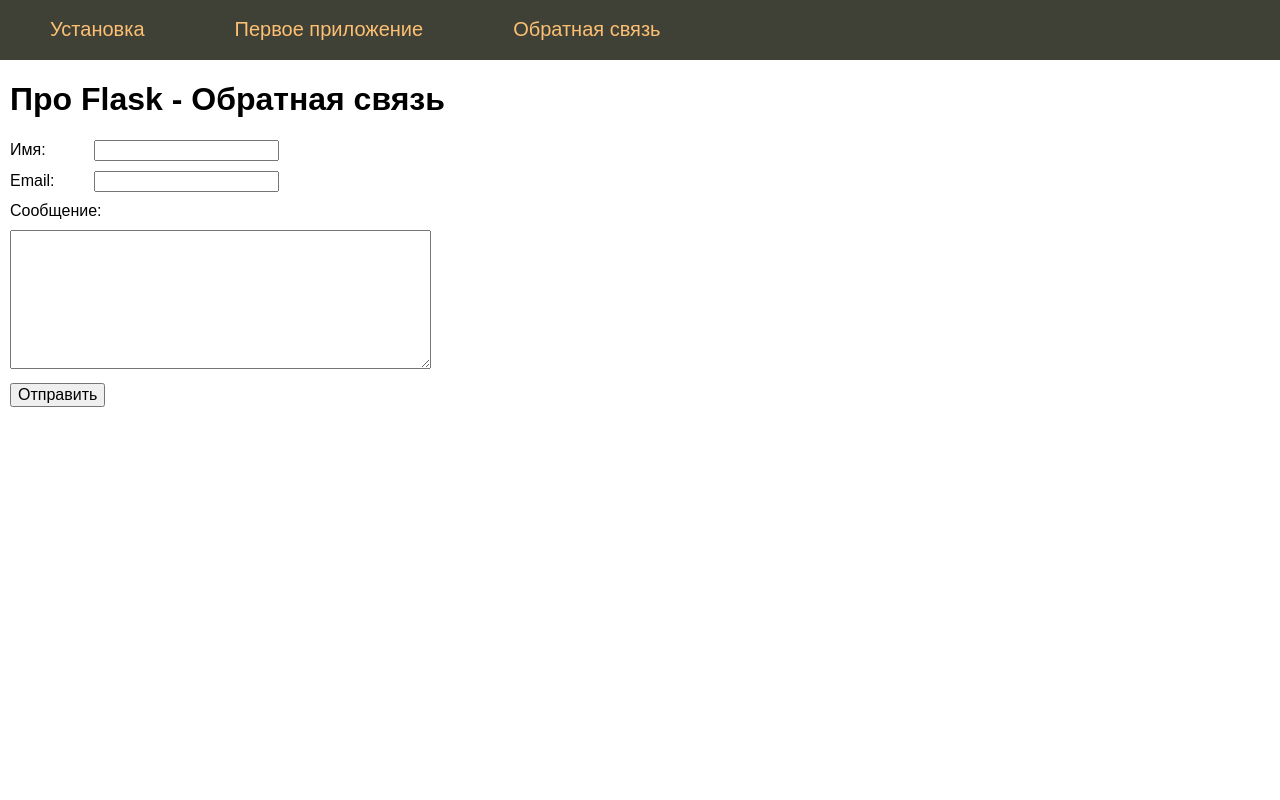
After one commit to DanyaSh/Flask_selfedu, a Flask app: page /contact in a window 1280 px wide. The commit adds this page. Run offline with Flask 3, Linux system fonts and the light colour scheme.

Commit message:
form -> data from site

```diff
--- a/main.py
+++ b/main.py
@@ -4,14 +4,16 @@
 '''
 
 import os
-from flask import Flask, render_template, url_for
+from flask import Flask, render_template, url_for, request
 from dotenv import load_dotenv
 
 load_dotenv()
 
 app = Flask(__name__)
 
-menu=["Установка", "Первое приложение", "Обратная связь"]
+menu=[{'name':"Установка", 'url':'install-flask'},
+      {'name':"Первое приложение", 'url':'first-app'},
+      {'name':"Обратная связь", 'url':'contact'}]
 
 @app.route('/')
 def index():
@@ -22,6 +24,13 @@
 def about():
     print(url_for("about"))
     return render_template('about.html', title="О сайте", menu=menu)
+
+@app.route('/contact', methods=["POST", "GET"])
+def contact():
+    if request.method=="POST":
+        print(request.form)
+        print(request.form['username'])
+    return render_template('contact.html', title="Обратная связь", menu=menu)
 
 @app.route('/profile/<path:username>')
 def profile(username):
--- /dev/null
+++ b/static/css/style.css
@@ -0,0 +1,117 @@
+html, body {
+	font-family: 'Arial';
+	margin: 0;
+	padding: 0;
+	height: 100%;
+	width: 100%;
+}
+
+a {
+	color: #0059b2;
+	text-decoration: none;
+}
+a:hover {
+	color: #CC0000;
+	text-decoration: underline;
+}
+
+.clear {clear: both;}
+
+ul.mainmenu {
+	list-style: none;
+	background: #3F4137;
+	height: 60px;
+	margin: 0;
+	padding: 0;
+	color: #fdc073;
+	font-size: 20px;
+	overflow: hidden;
+}
+ul.mainmenu li {
+	float: left;
+	margin: 18px 40px 0 50px;
+}
+ul.mainmenu li.last {float: right;}
+
+ul.mainmenu li a {
+	color: #fdc073;
+	text-decoration: none;
+}
+ul.mainmenu li a:hover {
+	color: #FDA83D;
+}
+
+div.content {
+	margin: 10px;
+}
+
+.form-contact label {
+	display: inline-block;
+	min-width: 80px;
+}
+.form-contact p {margin: 10px 0 10px 0;}
+.form-contact input[type=submit], textarea {
+	font-size: 16px;
+}
+
+.flash {padding: 10px;}
+.flash.success {
+	border: 1px solid #21DB56;
+	background: #AEFFC5;
+}
+.flash.error {
+	border: 1px solid #FF4343;
+	background: #FF9C9C;
+}
+
+ul.list-posts {
+	list-style: none;
+	margin: 0;
+	padding: 0;
+	max-width: 600px;
+}
+ul.list-posts li {
+	margin: 20px 0 0 0;
+	border: 1px solid #eee;
+}
+ul.list-posts .title {
+	margin: 0;
+	padding: 5px;
+	background: #eee;
+}
+ul.list-posts .annonce {
+	margin: 0;
+	padding: 10px 5px 10px 5px;
+}
+
+.profile-ava {
+	width: 130px;
+	text-align: center;
+	overflow: hidden;
+	background: #eee;
+	padding: 10px;
+}
+.profile-ava img {max-width: 150px; height: auto;}
+
+.profile-load {
+	margin-top: 10px;
+	overflow: hidden;
+	max-width: 150px;
+}
+.profile-load input[type=submit], input[type=file] {
+	width: 100%;
+	font-size: 18px;
+}
+.profile-load p {
+	padding: 0;
+	margin: 5px 0 0 0;
+}
+
+.profile-panel {padding: 0 0 0 10px;}
+ul.profile-info {
+	list-style: none;
+	margin: 10px 0 0 0;
+	padding: 0;
+	color: #7E652F;
+}
+ul.profile-info li {margin-top: 10px;}
--- a/templates/base.html
+++ b/templates/base.html
@@ -1,6 +1,7 @@
 <!DOCTYPE html>
 <html>
 <head>
+    <link type="text/css" href="{{ url_for('static', filename='css/style.css')}}" rel="stylesheet" />
     {% block title -%}
         <meta charset="UTF-8" />
         {% if title %}
@@ -13,17 +14,20 @@
 <body>
     {% block content -%}
         {%- block mainmenu -%}
-            <ul>
+            <ul class="mainmenu">
                 {% for m in menu -%}
-                    <li>{{m}}</li>
+                    <li><a href="{{m.url}}">{{m.name}}</a></li>
                 {% endfor -%}
             </ul>
         {% endblock mainmenu -%}
+        <div class="clear"></div>
+        <div class="content">
         {% if title -%}
             <h1>Про Flask - {{ title }}</h1>
         {% else -%}
             <h1>Про Flask</h1>
         {% endif -%}
     {% endblock -%}
+    </div>
 </body>
 </html>
--- /dev/null
+++ b/templates/contact.html
@@ -0,0 +1,13 @@
+{% extends 'base.html' %}
+
+{% block content %}
+    {{ super() }}
+
+    <form action="/contact" method="post" class="form-contact">
+        <p><label>Имя: </label> <input type='text' name='username' value="" required/>
+        <p><label>Email: </label> <input type='text' name='email' value="" required/>
+        <p><label>Сообщение: </label>
+        <p><textarea name="message" cols="40" rows="7"></textarea></p>
+        <p><input type="submit" value="Отправить"></p>
+    </form>
+{% endblock %}
```
Also changed, not shown: README.md.
